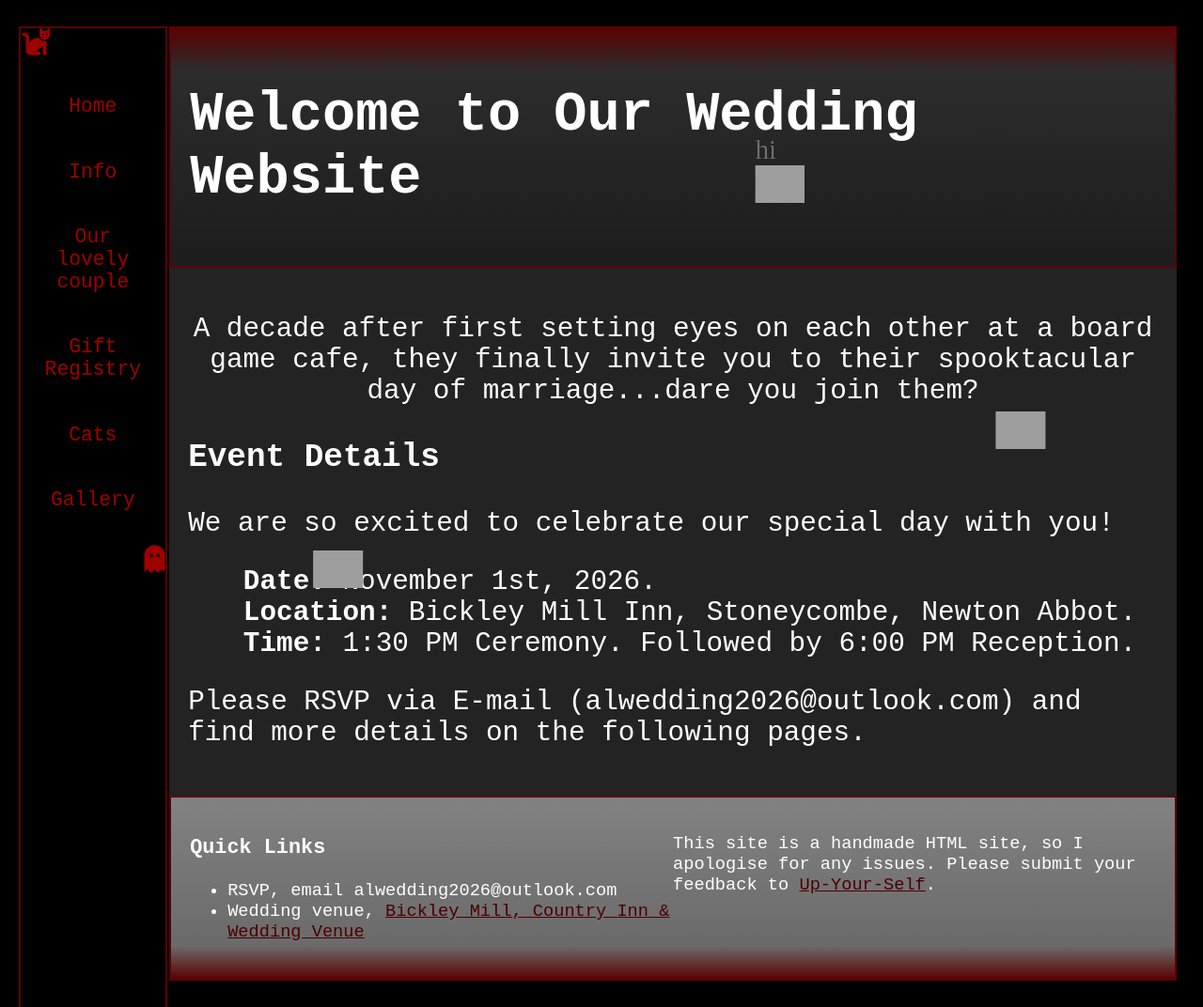
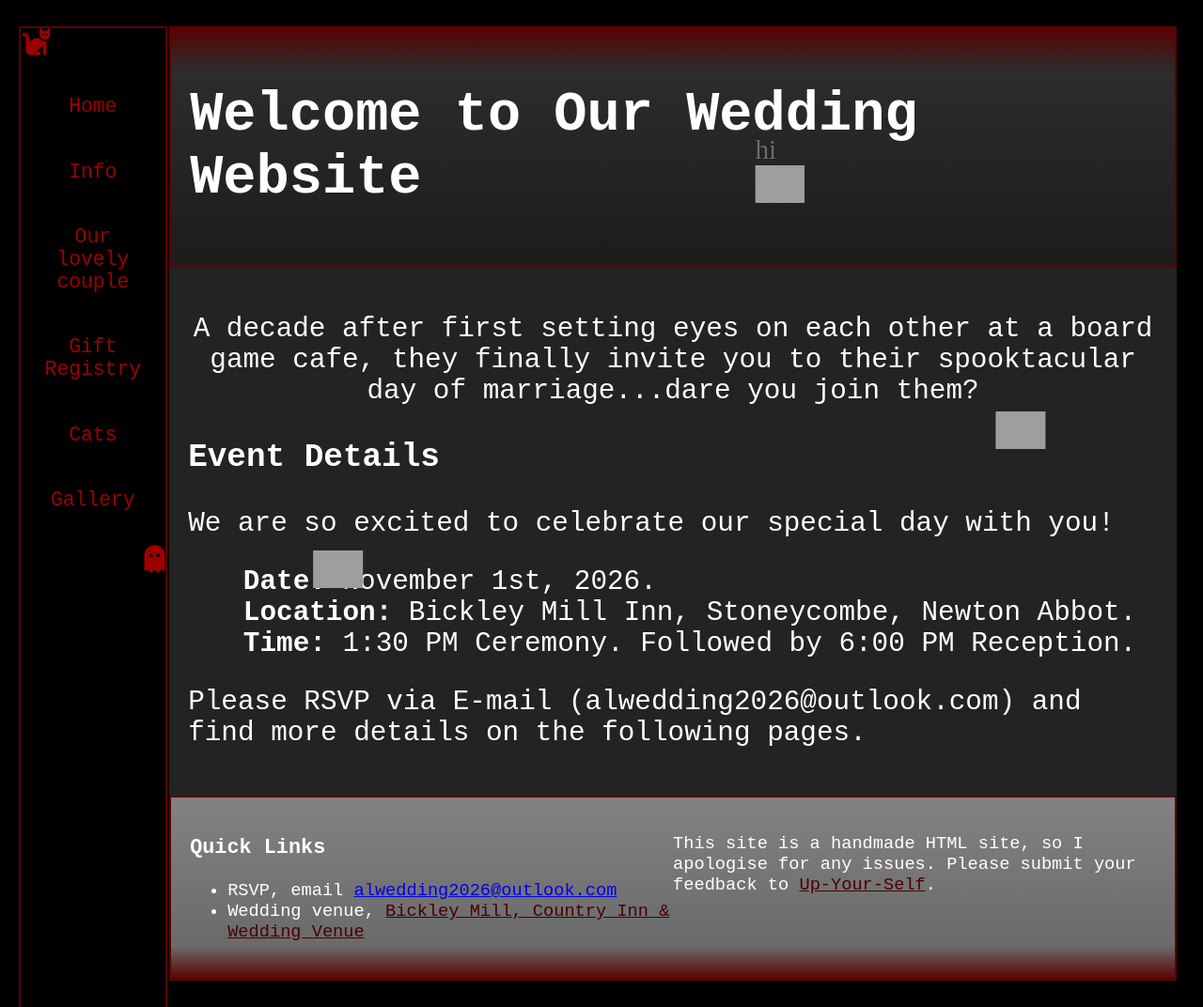
Before and after one commit to LewisSDAFNI/ALWedding2026, a Jekyll site: the page built from docs/index.md, in a window 1280 px wide and 1072 px high. Shown: the whole window at 94% size. Built offline with Jekyll 4.4.1, drawn with Linux system fonts in a browser that asks for light colours; nearby versions of some CDN libraries; part of the change alters nothing that is shown; grey boxes are pictures that could not be loaded.

```diff
--- a/docs/_includes/footer.html
+++ b/docs/_includes/footer.html
@@ -2,7 +2,9 @@
     <div class="column">
         <h3>Quick Links</h3>
         <ul list-style-type: none>
-            <li>RSVP, email alwedding2026@outlook.com </li>
+            <li>RSVP, email <a
+                    href="mailto:alwedding2026@outlook.com? subject=Annette%20and%20Lewis%2Cs%20Wedding&body=I%20would%20like%20to%20attend%20for%20the%20ceremony%2Fevening%2Ffull%20day.">alwedding2026@outlook.com</a>
+            </li>
             <li>Wedding venue, <a class="ex1" href="https://www.bickleymill.co.uk/"> Bickley Mill, Country Inn & Wedding
                     Venue </a></li>
         </ul>
```
